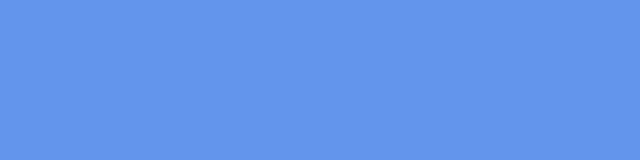
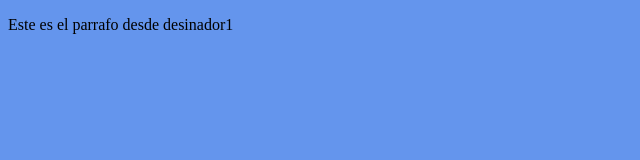
Before and after one commit to GiovanniGomz/Ramas, a plain HTML site: page index.html in a window 1280 px wide. Shown: the whole page, without its empty margins (0-640 px from the left). Drawn offline with Linux system fonts and the light colour scheme.

Commit message:
Creando parrafo2 desde disenador1

```diff
--- a/index.html
+++ b/index.html
@@ -9,5 +9,6 @@
 </head>
 <body>
 
+    <p>Este es el parrafo desde desinador1</p>
 </body>
 </html>
```
